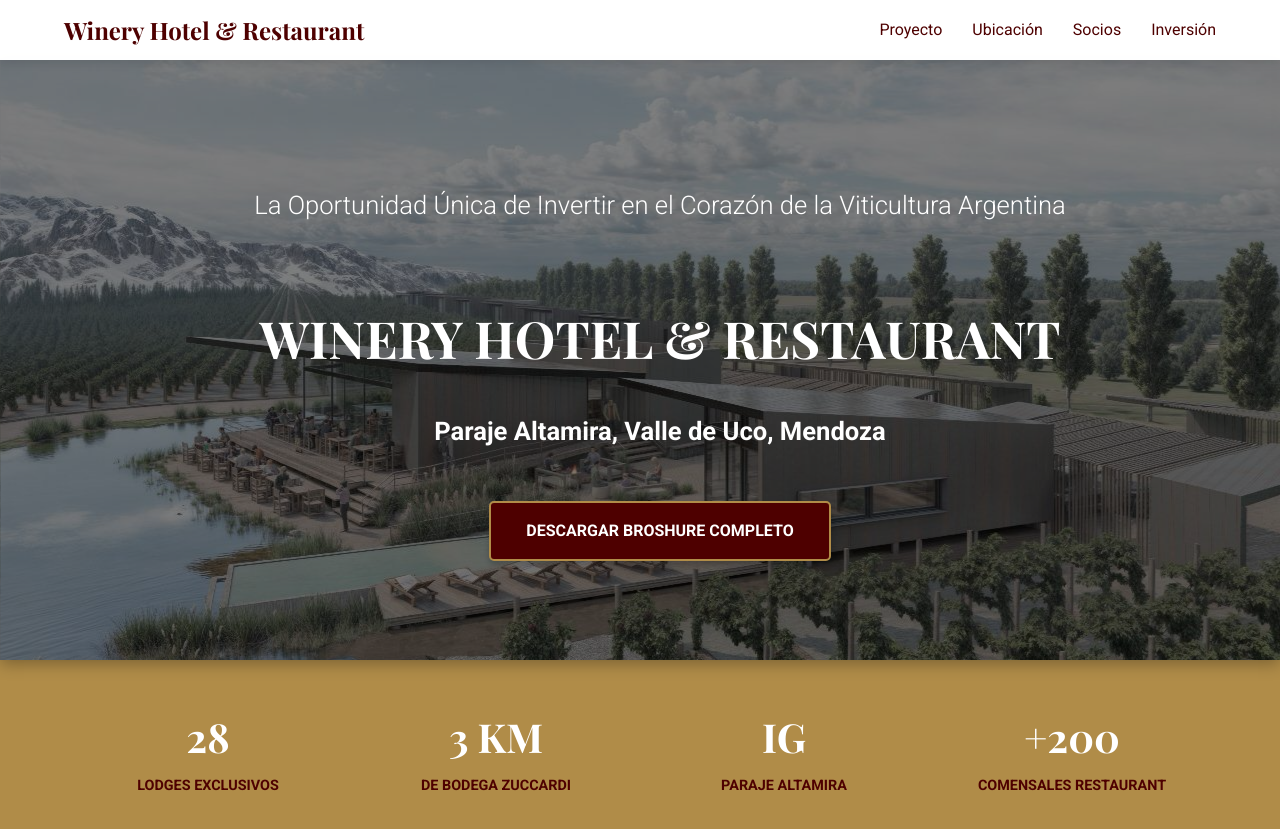
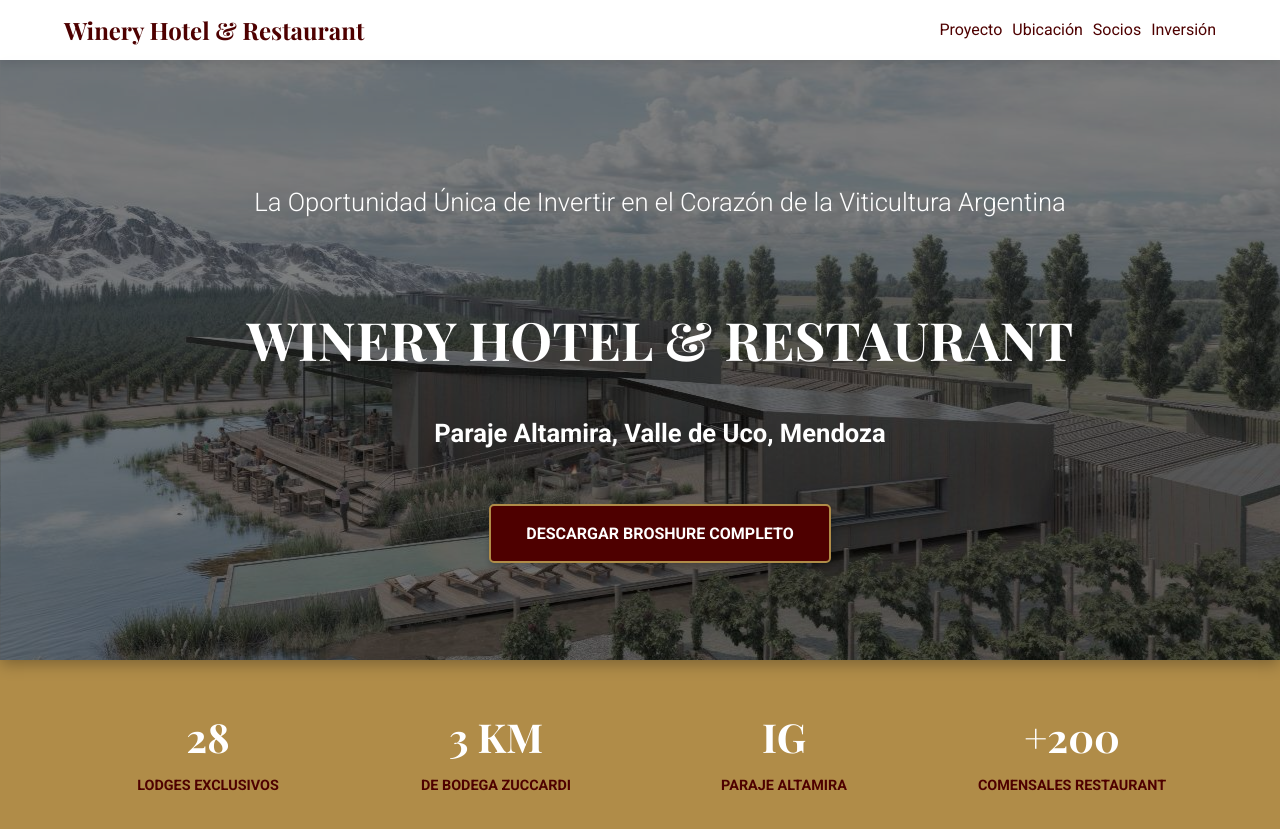
Before and after one commit to FlorCorva/winneryhotel, a plain HTML site: page index.html in a window 1280 px wide. Shown: the top 829 px of the page. Drawn offline with nearby package versions, Linux system fonts and the light colour scheme.

Commit message:
Adjust font size and navigation gap in index.html

```diff
--- a/index.html
+++ b/index.html
@@ -36,7 +36,7 @@
             color: #4E0000;
         }
         h1 {
-            font-size: 3.2em;
+            font-size: 3.3em;
             margin-bottom: 0.1em;
         }
         h2 {
@@ -75,7 +75,7 @@
         /* CORRECCIÓN DE MENÚ DE NAVEGACIÓN */
         .nav {
             display: flex;
-            gap: 30px;
+            gap: 10px;
         }
         .nav a {
             color: #4E0000;
```
